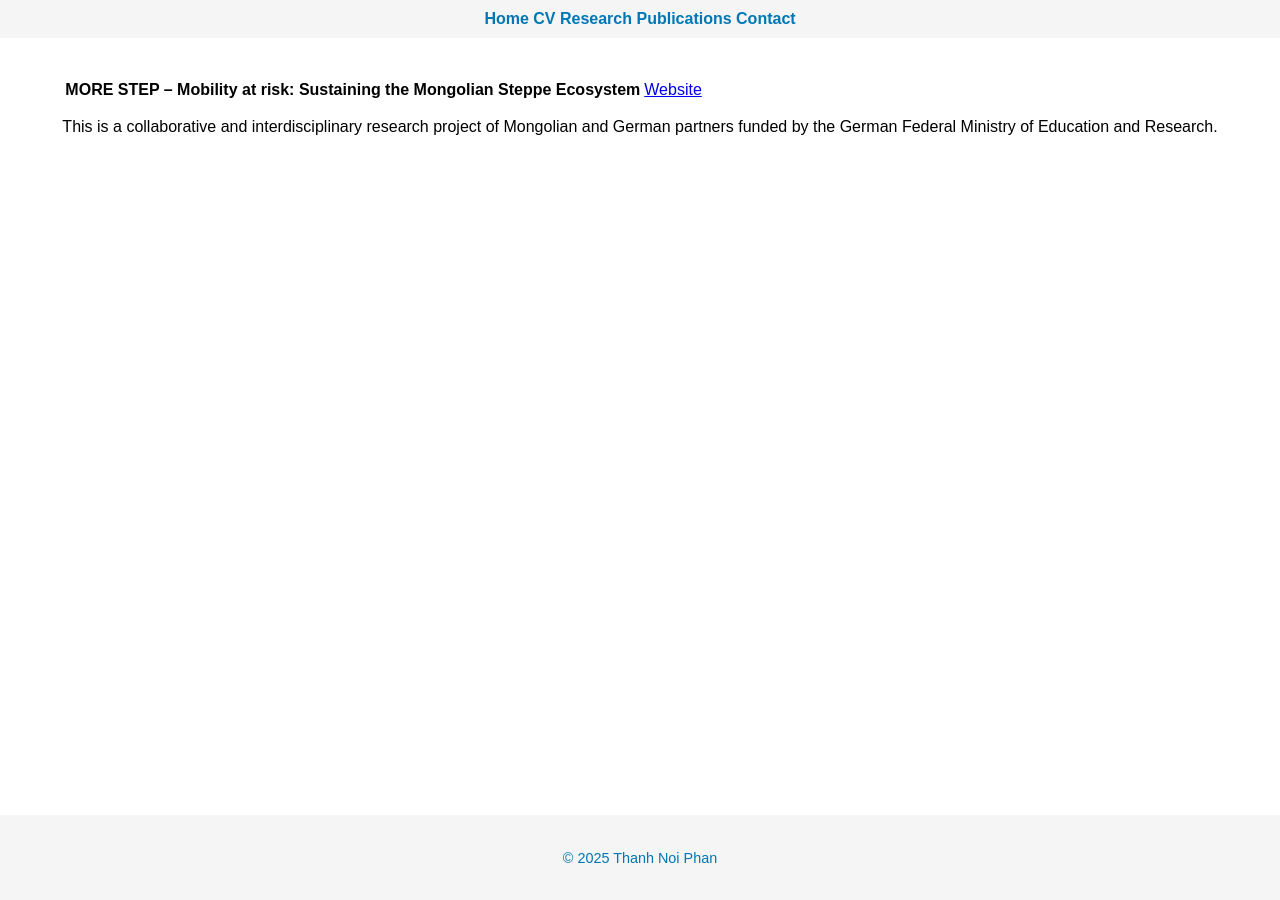
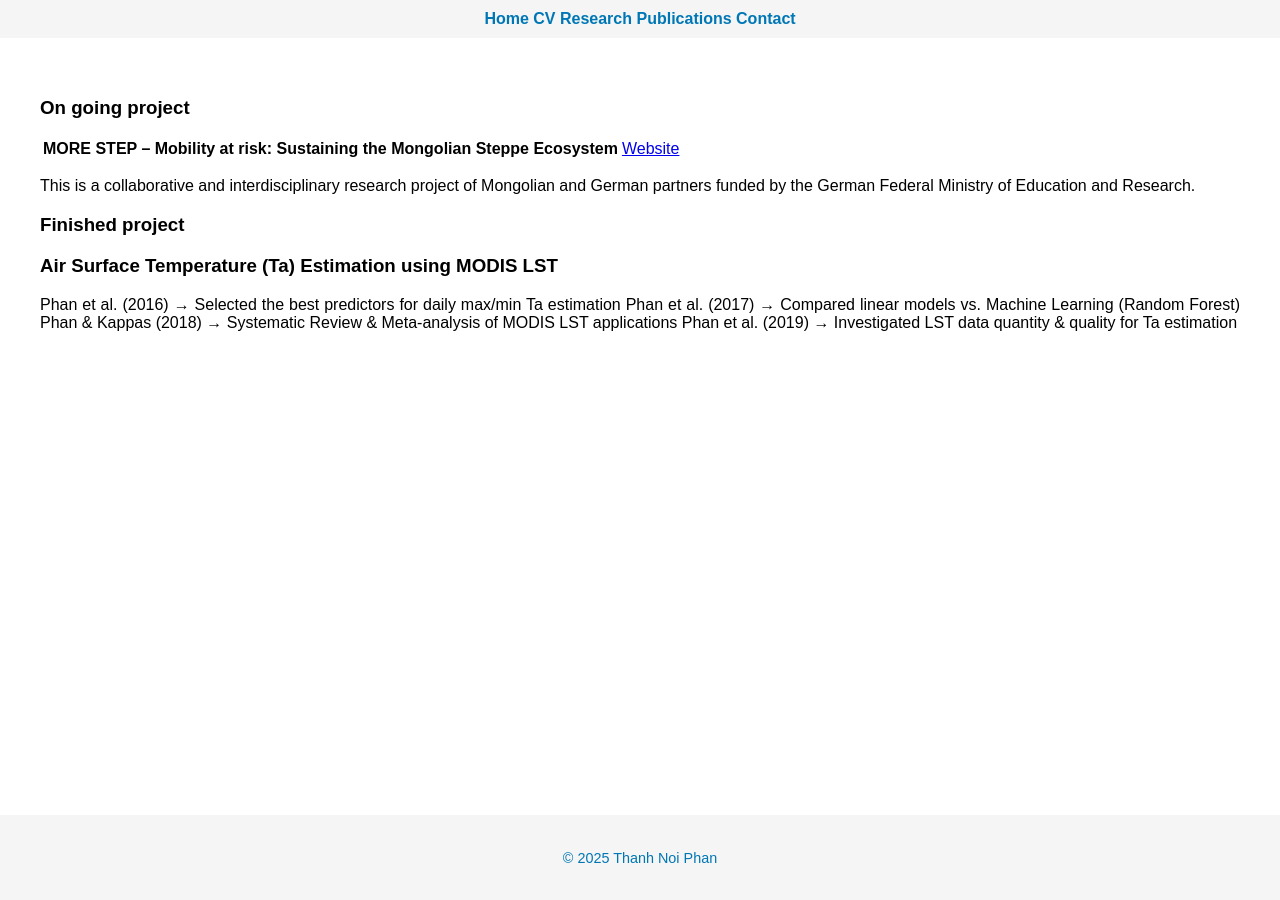
Before and after one commit to thanhnoiphan/thanhnoiphan.github.io, a Jekyll site: the page built from research.md, in a window 1280 px wide. Built offline with Jekyll 4.4.1, drawn with Linux system fonts in a browser that asks for light colours; nearby versions of some CDN libraries; a script that is not in the unit is left out.

Commit message:
Update research.md

```diff
--- a/research.md
+++ b/research.md
@@ -4,7 +4,20 @@ title: Research
 permalink: /research/
 ---
 
+### On going project
 
 **MORE STEP – Mobility at risk: Sustaining the Mongolian Steppe Ecosystem** | [Website](https://www.morestep.org/)
 
 This is a collaborative and interdisciplinary research project of Mongolian and German partners funded by the German Federal Ministry of Education and Research.
+
+### Finished project
+
+### Air Surface Temperature (Ta) Estimation using MODIS LST
+Phan et al. (2016)
+→ Selected the best predictors for daily max/min Ta estimation
+Phan et al. (2017)
+→ Compared linear models vs. Machine Learning (Random Forest)
+Phan & Kappas (2018)
+→ Systematic Review & Meta-analysis of MODIS LST applications
+Phan et al. (2019)
+→ Investigated LST data quantity & quality for Ta estimation
```
